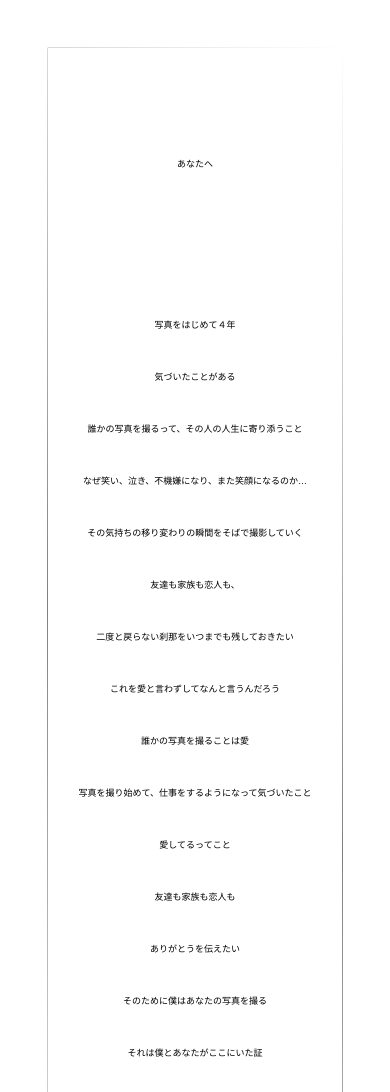
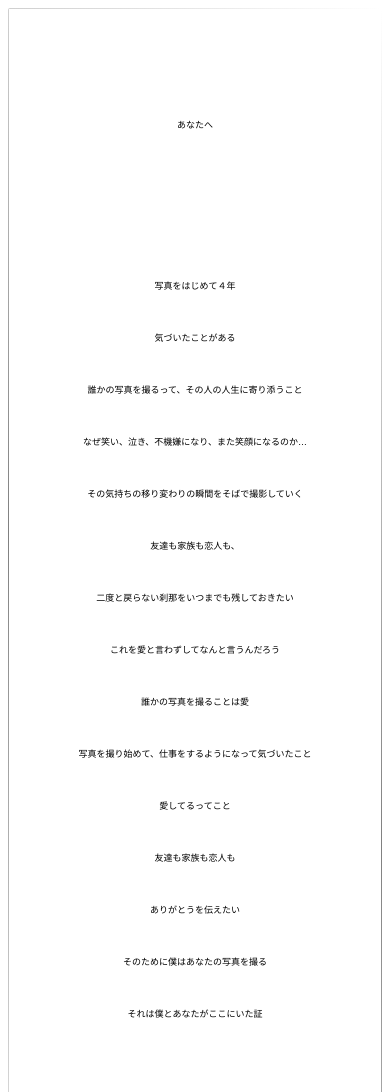
Before and after one commit to jolhely1/totakephotoofyou, a plain HTML site: page index.html in a window 390 px wide. Shown: the top 1092 px of the page. Drawn offline with Linux system fonts and the light colour scheme.

Commit message:
Update stylesheet.css

```diff
--- a/stylesheet.css
+++ b/stylesheet.css
@@ -47,4 +47,7 @@ p{
  p{
   font-size:9px;
  }
+ body{
+  padding:0%;
+ }
 }
```
